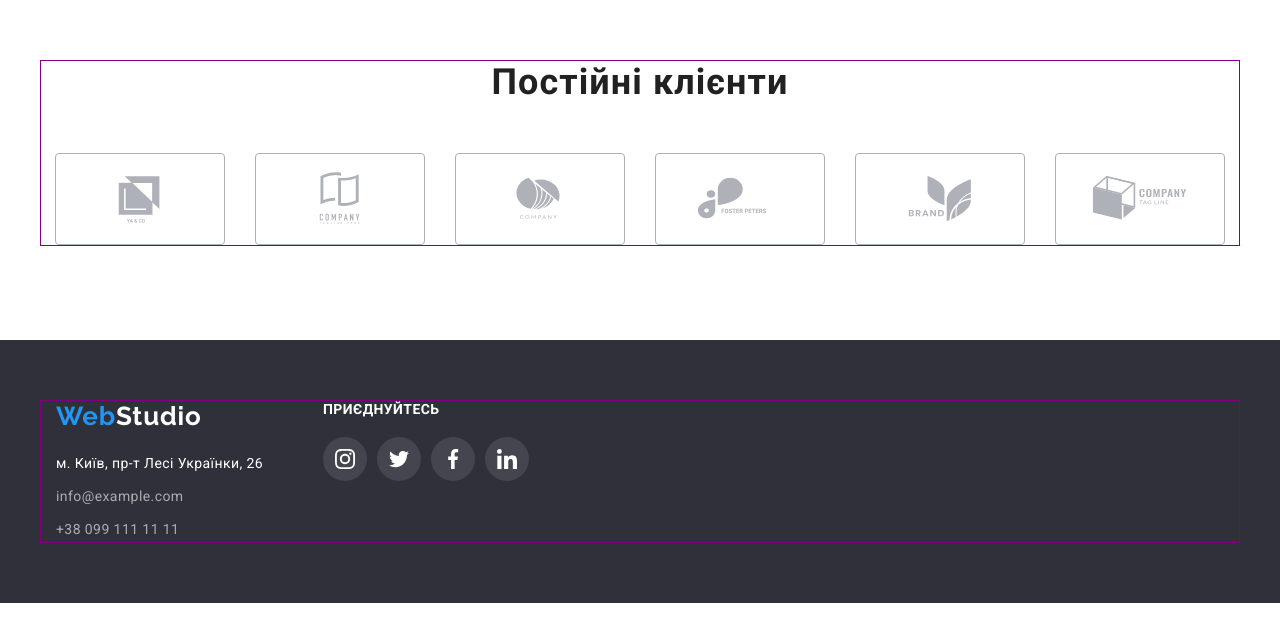
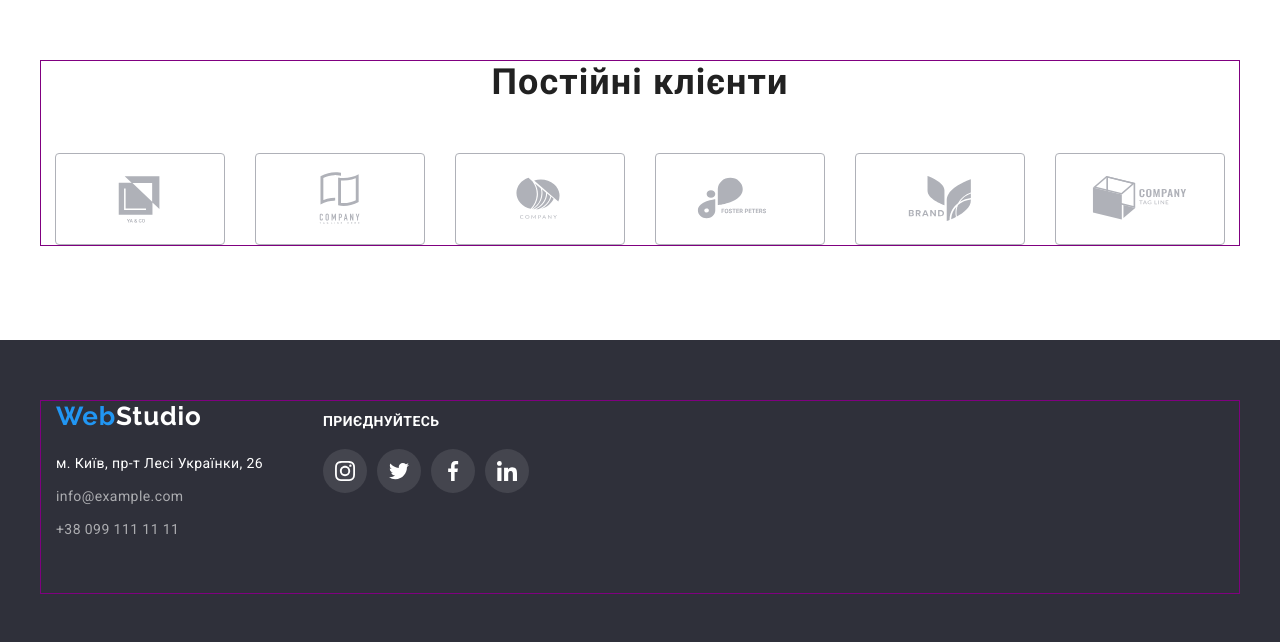
Before and after one commit to MariannaOrlovych/goit-markup-hw-04, a plain HTML site: page index.html in a window 1280 px wide. Shown: the part 2348-2990 px from the top of the page. Before the commit the page ends 2951 px from the top, so only its background shows below. Drawn offline with nearby package versions, Linux system fonts and the light colour scheme.

```diff
--- a/css/styles.css
+++ b/css/styles.css
@@ -538,7 +538,8 @@ address{
 
 .footer-after{
     width: 206px;
-    /* margin-top: 72px; */
+    padding-top: 12px;
+    padding-bottom: 100px;
 }
 
 .footer-after-title{
@@ -578,6 +579,8 @@ address{
 /* ----------------PAGE PORTFOLIO----------------- */
 
 /* ----------------HEADER PORTFOLIO----------------- */
+
+
 
 .filter-list{
     display: flex;
@@ -626,6 +629,7 @@ address{
 }
 
 
+
 .portfolio-item:nth-child(3n){
     margin-right: 0px;
 }
```
Also changed, not shown: portfolio.html (+3 -2 lines).
